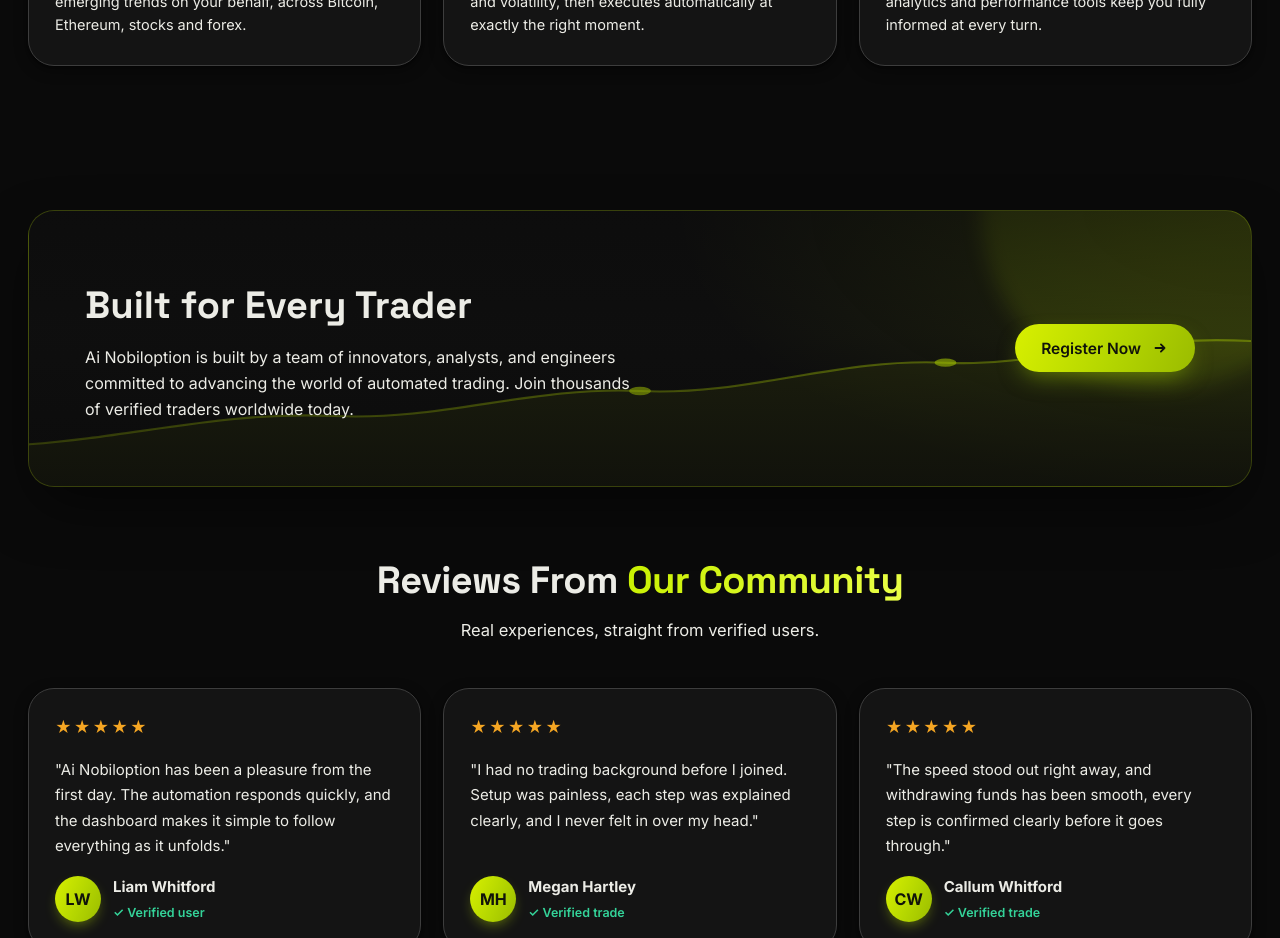
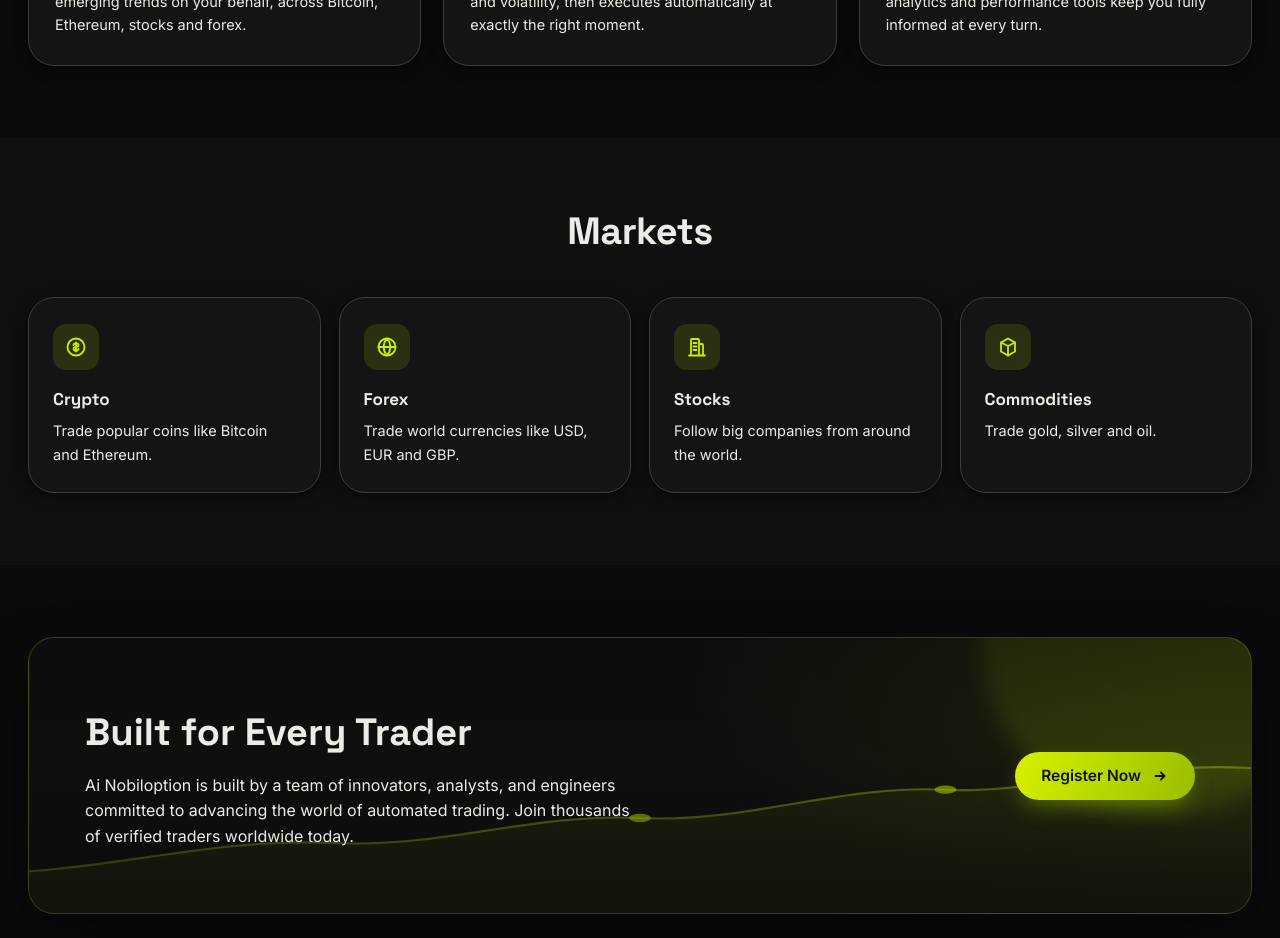
Before and after one commit to ZeeTech-Pvt-Ltd/Ai-Nobiloption, a Next.js app: page / in a window 1280 px wide. Shown: the part 5020-5958 px from the top of the page. Built offline with nearby package versions, Linux system fonts and the light colour scheme.

Commit message:
Add a Markets section to the homepage

```diff
--- a/app/globals.css
+++ b/app/globals.css
@@ -546,6 +546,26 @@ body.menu-open { overflow: hidden; }
 .feat-ico.green { background: rgba(110,231,183,.18); color: var(--green); }
 .feat-card h3 { font-size: 18px; margin-bottom: 8px; }
 .feat-card p { color: var(--muted); font-size: 14.5px; }
+
+/* ---------- Markets ---------- */
+.markets { background: var(--primary-lightest); }
+.markets-grid { display: grid; grid-template-columns: repeat(4, minmax(0, 1fr)); gap: 18px; }
+.market-card {
+  background: #141414; border: 1px solid var(--line); border-radius: var(--r-lg);
+  padding: 26px 24px; box-shadow: var(--shadow-sm);
+  transition: transform .22s ease, box-shadow .22s ease, border-color .22s ease;
+}
+.market-card:hover { transform: translateY(-4px); box-shadow: var(--shadow-md); border-color: rgba(200, 240, 0, .28); }
+.market-ico {
+  width: 46px; height: 46px; border-radius: 13px; margin-bottom: 16px;
+  background: var(--primary-lighter); color: var(--primary);
+  display: grid; place-items: center;
+}
+.market-card h3 { font-size: 17px; margin-bottom: 6px; }
+.market-card p { color: var(--muted); font-size: 14.5px; line-height: 1.6; }
+
+@media (max-width: 1024px) { .markets-grid { grid-template-columns: repeat(2, minmax(0, 1fr)); } }
+@media (max-width: 640px) { .markets-grid { grid-template-columns: 1fr; } }
 
 /* ---------- CTA banner ---------- */
 .cta-banner {
--- a/app/page.jsx
+++ b/app/page.jsx
@@ -6,6 +6,7 @@ import Experience from '@/components/Experience.jsx'
 import Priorities from '@/components/Priorities.jsx'
 import Features from '@/components/Features.jsx'
 import Precision from '@/components/Precision.jsx'
+import Markets from '@/components/Markets.jsx'
 import CtaBanner from '@/components/CtaBanner.jsx'
 import Testimonials from '@/components/Testimonials.jsx'
 import Portfolio from '@/components/Portfolio.jsx'
@@ -27,6 +28,7 @@ export default function HomePage() {
       <Priorities />
       <Features />
       <Precision />
+      <Markets />
 
       <CtaBanner
         title="Built for Every Trader"
--- /dev/null
+++ b/src/components/Markets.jsx
@@ -0,0 +1,50 @@
+import { Icon } from './icons.jsx'
+
+// The asset classes the platform covers, one card each. Copy supplied by the
+// operator; nothing added to it.
+const markets = [
+  {
+    icon: 'coin',
+    title: 'Crypto',
+    text: 'Trade popular coins like Bitcoin and Ethereum.',
+  },
+  {
+    icon: 'globe',
+    title: 'Forex',
+    text: 'Trade world currencies like USD, EUR and GBP.',
+  },
+  {
+    icon: 'building',
+    title: 'Stocks',
+    text: 'Follow big companies from around the world.',
+  },
+  {
+    icon: 'commodity',
+    title: 'Commodities',
+    text: 'Trade gold, silver and oil.',
+  },
+]
+
+export default function Markets() {
+  return (
+    <section className="section markets" id="markets">
+      <div className="container">
+        <div className="section-head reveal">
+          <h2 className="h2">Markets</h2>
+        </div>
+
+        <div className="markets-grid">
+          {markets.map((m) => (
+            <article className="market-card reveal" key={m.title}>
+              <span className="market-ico">
+                <Icon name={m.icon} size={24} />
+              </span>
+              <h3>{m.title}</h3>
+              <p>{m.text}</p>
+            </article>
+          ))}
+        </div>
+      </div>
+    </section>
+  )
+}
--- a/src/components/icons.jsx
+++ b/src/components/icons.jsx
@@ -107,6 +107,34 @@ export function Icon({ name, size = 26, className = '' }) {
           <circle cx="12" cy="11.5" r="2.6" />
         </svg>
       )
+    case 'coin':
+      return (
+        <svg {...common}>
+          <circle cx="12" cy="12" r="8.5" />
+          <path d="M12 7.5v9M9.5 10.2c0-1.1 1.1-1.9 2.5-1.9s2.5.8 2.5 1.9-1.1 1.6-2.5 1.8-2.5.7-2.5 1.8 1.1 1.9 2.5 1.9 2.5-.8 2.5-1.9" />
+        </svg>
+      )
+    case 'globe':
+      return (
+        <svg {...common}>
+          <circle cx="12" cy="12" r="8.5" />
+          <path d="M3.5 12h17M12 3.5c2.2 2.4 3.3 5.4 3.3 8.5s-1.1 6.1-3.3 8.5c-2.2-2.4-3.3-5.4-3.3-8.5s1.1-6.1 3.3-8.5Z" />
+        </svg>
+      )
+    case 'building':
+      return (
+        <svg {...common}>
+          <path d="M4 20.5h16M6 20.5V5a1 1 0 0 1 1-1h6a1 1 0 0 1 1 1v15.5M14 9h3a1 1 0 0 1 1 1v10.5" />
+          <path d="M8.5 8h3M8.5 11.5h3M8.5 15h3" />
+        </svg>
+      )
+    case 'commodity':
+      return (
+        <svg {...common}>
+          <path d="m12 3.5 7 4v9l-7 4-7-4v-9l7-4Z" />
+          <path d="M5 7.5 12 11l7-3.5M12 11v9.5" />
+        </svg>
+      )
     default:
       return null
   }
```
